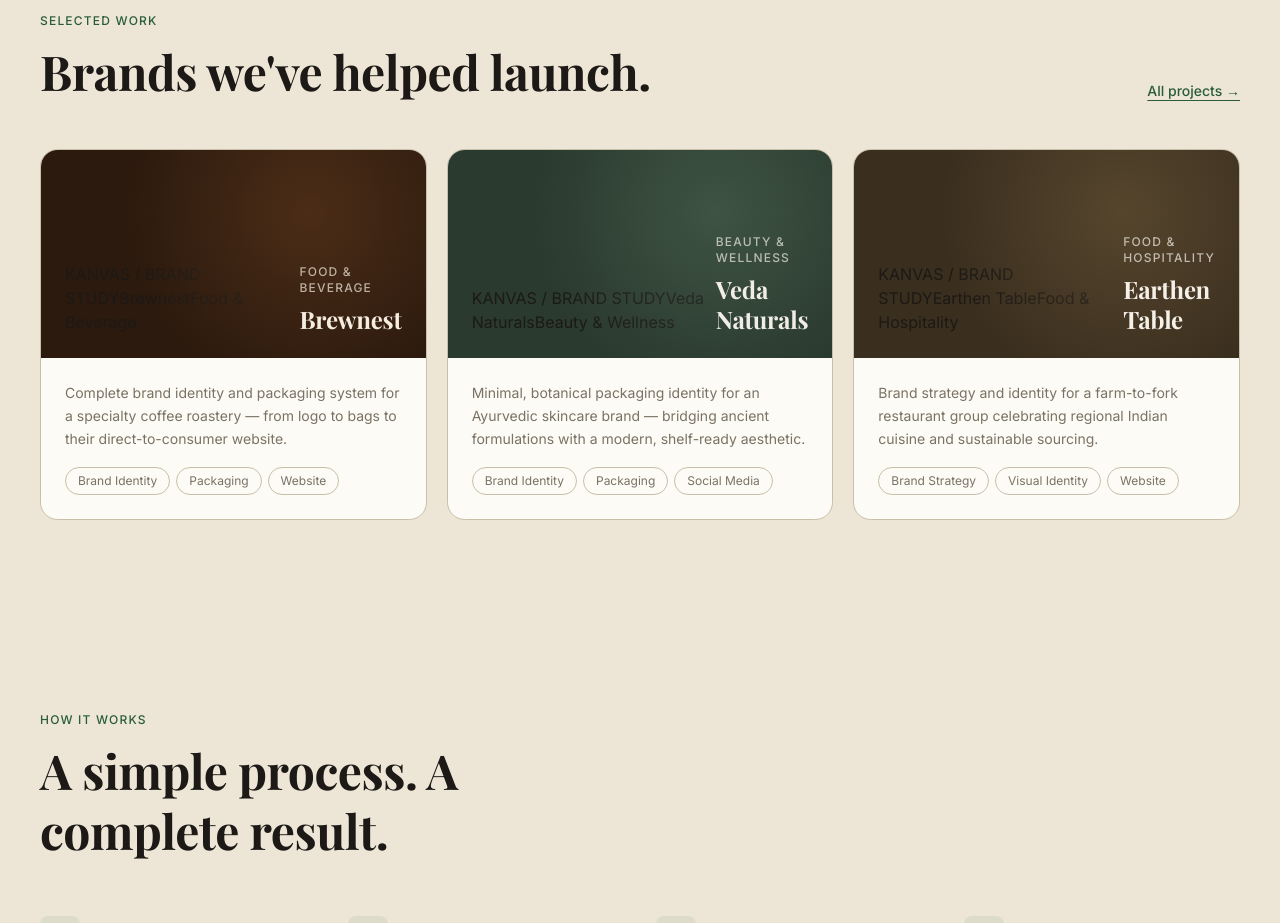
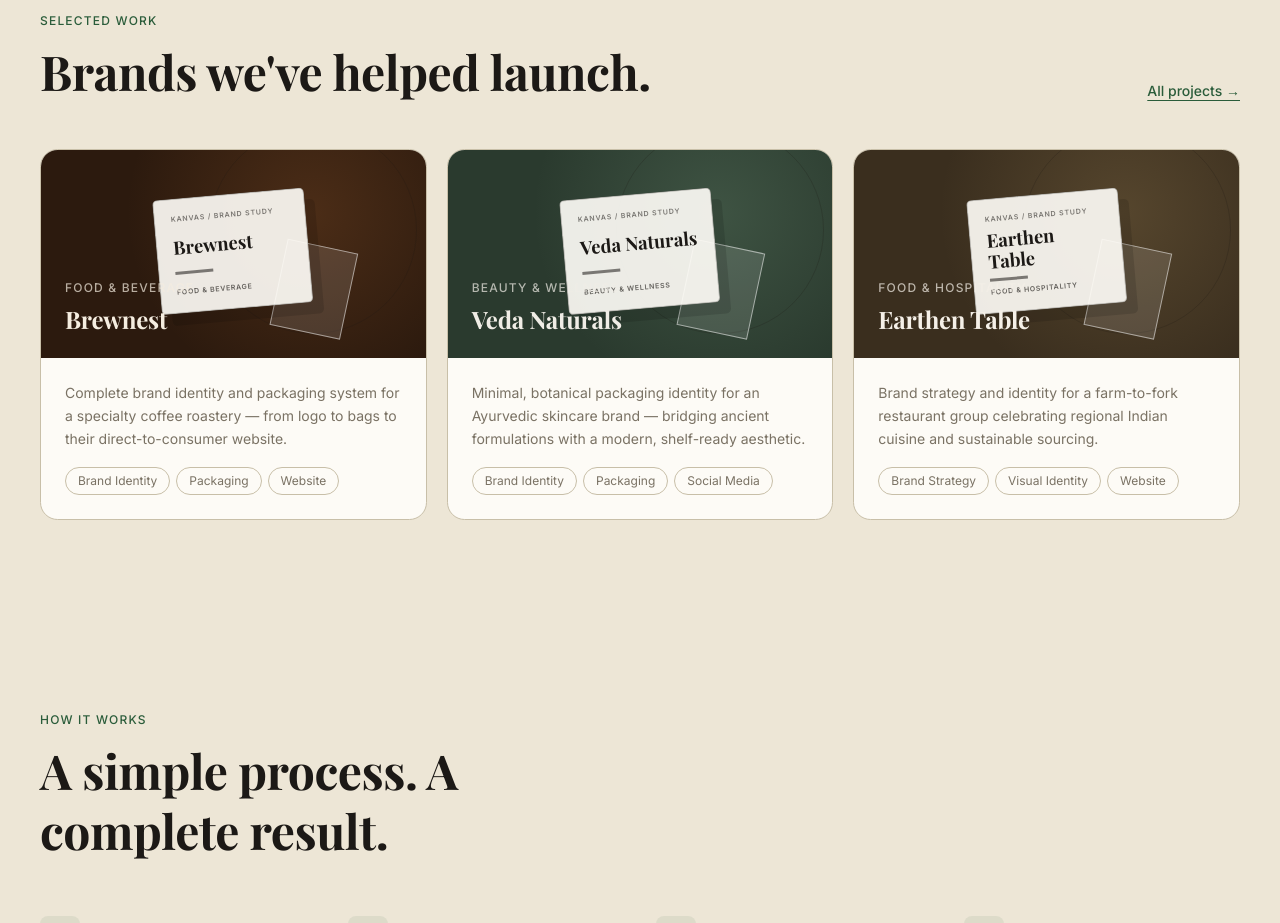
Before and after one commit to vivekrawal210706/Kanvas, a Next.js app: page / in a window 1280 px wide. Shown: the part 2500-3423 px from the top of the page. Built offline with nearby package versions, Linux system fonts and the light colour scheme; a web font is replaced by a local one.

Commit message:
Add visual brand-study artwork to portfolio cards

```diff
--- a/src/app/globals.css
+++ b/src/app/globals.css
@@ -222,3 +222,51 @@ select {
 @media (max-width: 640px) {
   .founder-initials { height: 390px; }
 }
+
+/* Portfolio cards: tactile borders and lightweight brand-study artwork */
+.project-artwork {
+  position: absolute;
+  inset: 0;
+  display: flex;
+  align-items: center;
+  justify-content: center;
+  overflow: hidden;
+  pointer-events: none;
+}
+.project-artwork-orbit {
+  position: absolute;
+  width: 13rem;
+  height: 13rem;
+  border: 1px solid currentColor;
+  border-radius: 50%;
+  opacity: .22;
+  transform: translate(5rem,-1.5rem);
+}
+.project-artwork-pack {
+  position: relative;
+  z-index: 1;
+  width: 9.5rem;
+  min-height: 7.2rem;
+  padding: 1rem;
+  display: flex;
+  flex-direction: column;
+  justify-content: space-between;
+  background: rgba(253,251,246,.92);
+  color: #1C1916;
+  border: 1px solid rgba(28,25,22,.28);
+  border-radius: 5px;
+  box-shadow: 10px 12px 0 rgba(0,0,0,.13);
+  transform: rotate(-5deg) translateY(-.2rem);
+}
+.project-artwork-kicker { font: 600 7px/1.2 var(--font-inter), sans-serif; letter-spacing: .12em; opacity: .55; }
+.project-artwork-name { font: 700 1.15rem/1.1 var(--font-playfair), serif; }
+.project-artwork-line { width: 2.4rem; height: 3px; background: currentColor; opacity: .55; }
+.project-artwork-sub { font: 600 7px/1.2 var(--font-inter), sans-serif; letter-spacing: .1em; text-transform: uppercase; opacity: .65; }
+.project-artwork-swatch {
+  position: absolute;
+  width: 4.5rem;
+  height: 5.5rem;
+  border: 1px solid rgba(255,255,255,.5);
+  background: rgba(255,255,255,.12);
+  transform: rotate(12deg) translate(5.4rem,1.1rem);
+}
```
